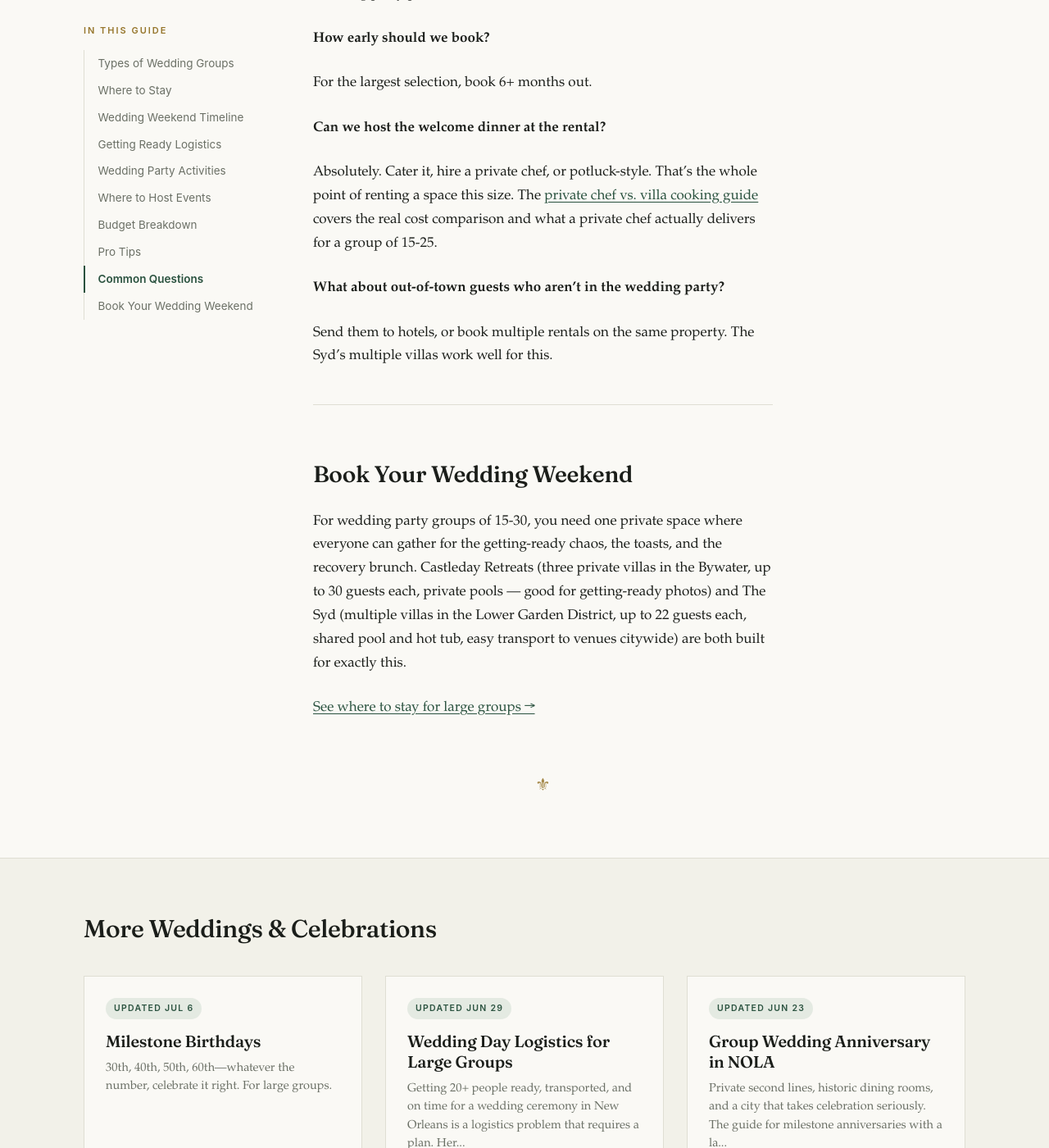
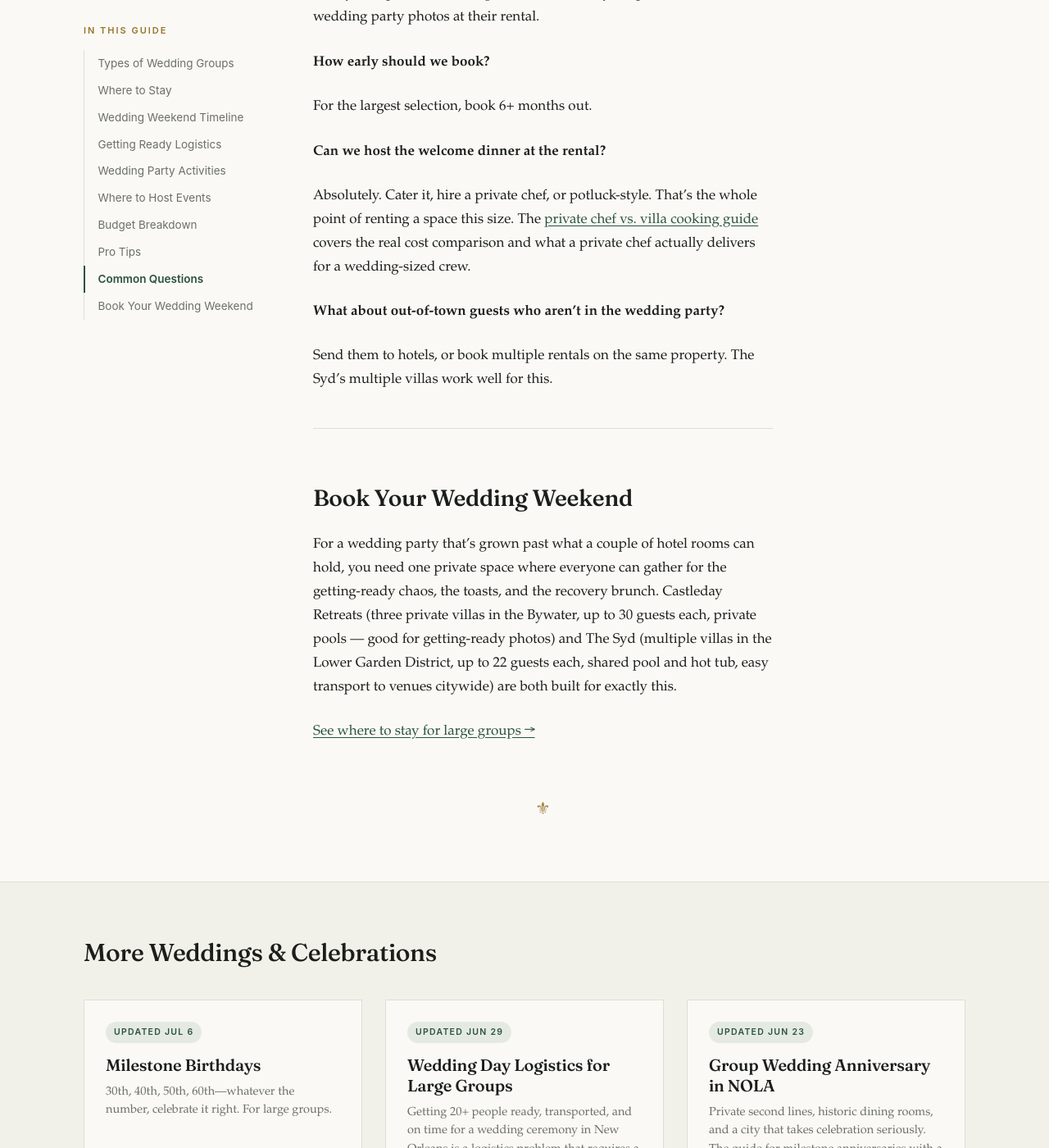
Before and after one commit to sjworth-dev/nola-group-travel, a Jekyll site: the page built from _guides/wedding-party.md, in a window 1280 px wide and 1400 px high, scrolled down 11050 px. Shown: the whole window at 82% size. Built offline with Jekyll 4.4.1, drawn with Linux system fonts in a browser that asks for light colours; some of the changed text lies outside the part shown.

Commit message:
expand: refresh _guides/wedding-party.md
Oldest-dated guide in the repo (2026-01-14). Fixed the peak
wedding season claim to match the site's New Orleans seasonality
ground truth (Feb-May and October, dropped the unverified
November claim) and removed clinical group-size ranges from
prose per the voice rules. Bumped date.

```diff
--- a/_guides/wedding-party.md
+++ b/_guides/wedding-party.md
@@ -15,7 +15,7 @@ This guide covers the logistics—because weddings are stressful enough without
 
 ### The Wedding Party
 
-Bridesmaids, groomsmen, and the couple. Usually 10-20 people who need to be together for photos, prep, and bonding time.
+Bridesmaids, groomsmen, and the couple. A tight crew who need to be together for photos, prep, and bonding time.
 
 **What they need:**
 - One rental where everyone can gather
@@ -25,7 +25,7 @@ Bridesmaids, groomsmen, and the couple. Usually 10-20 people who need to be toge
 
 ### Out-of-Town Guests
 
-Extended family and friends traveling for the wedding. Often 15-50+ people who need recommendations.
+Extended family and friends traveling for the wedding. Often the largest chunk of the weekend's headcount, and the group that needs the most direction.
 
 **What they need:**
 - Hotel block or rental suggestions
@@ -195,7 +195,7 @@ The [pre-wedding activities guide](/guides/pre-wedding-activities-guide/) has a
 
 Your rental's courtyard or common area works perfectly for casual welcome dinners.
 
-**Restaurant options for 15-30:**
+**Restaurant options for the whole crew:**
 - Compère Lapin (private space available)
 - Cochon (family-style works great)
 - Brennan's courtyard
@@ -298,7 +298,7 @@ For the largest selection, book 6+ months out.
 
 **Can we host the welcome dinner at the rental?**
 
-Absolutely. Cater it, hire a private chef, or potluck-style. That's the whole point of renting a space this size. The [private chef vs. villa cooking guide](/guides/nola-group-private-chef-vs-villa-cooking-guide/) covers the real cost comparison and what a private chef actually delivers for a group of 15-25.
+Absolutely. Cater it, hire a private chef, or potluck-style. That's the whole point of renting a space this size. The [private chef vs. villa cooking guide](/guides/nola-group-private-chef-vs-villa-cooking-guide/) covers the real cost comparison and what a private chef actually delivers for a wedding-sized crew.
 
 **What about out-of-town guests who aren't in the wedding party?**
 
@@ -308,6 +308,6 @@ Send them to hotels, or book multiple rentals on the same property. The Syd's mu
 
 ## Book Your Wedding Weekend
 
-For wedding party groups of 15-30, you need one private space where everyone can gather for the getting-ready chaos, the toasts, and the recovery brunch. Castleday Retreats (three private villas in the Bywater, up to 30 guests each, private pools — good for getting-ready photos) and The Syd (multiple villas in the Lower Garden District, up to 22 guests each, shared pool and hot tub, easy transport to venues citywide) are both built for exactly this.
+For a wedding party that's grown past what a couple of hotel rooms can hold, you need one private space where everyone can gather for the getting-ready chaos, the toasts, and the recovery brunch. Castleday Retreats (three private villas in the Bywater, up to 30 guests each, private pools — good for getting-ready photos) and The Syd (multiple villas in the Lower Garden District, up to 22 guests each, shared pool and hot tub, easy transport to venues citywide) are both built for exactly this.
 
 [See where to stay for large groups →](/where-to-stay/)
```
Also changed, not shown: other parts of _guides/wedding-party.md (+3 -3 lines), ROADMAP-ARCHIVE.md (+1 -0 lines).
